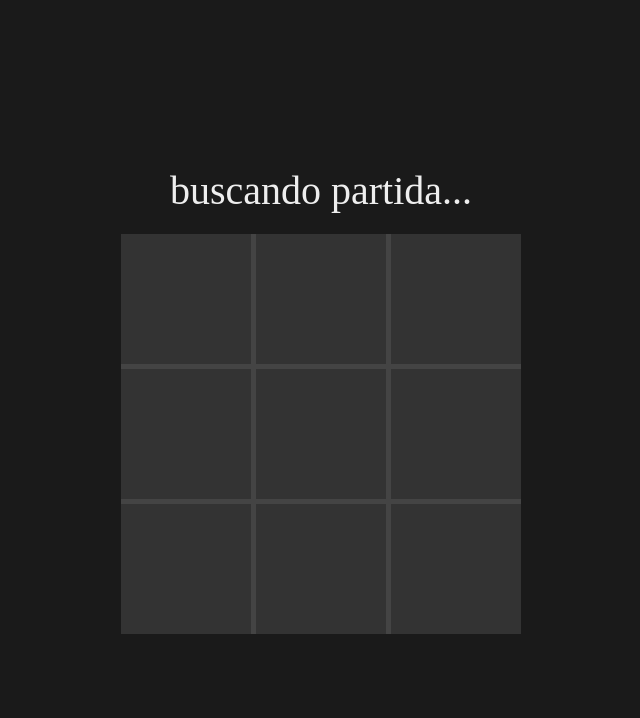
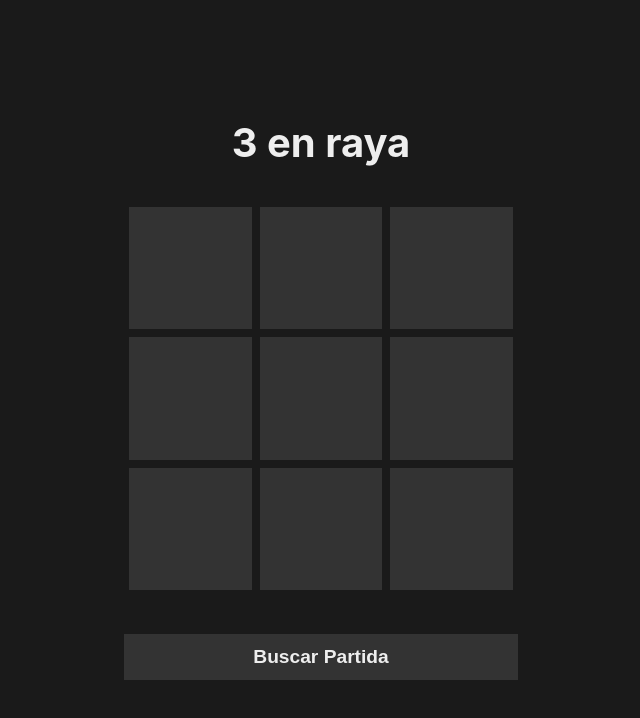
Before and after one commit to galisma/tic-tac-toe, a plain HTML site: page client-web/index.html in a window 1280 px wide. Shown: the whole page, without its empty margins (319-959 px from the left). Drawn offline with Linux system fonts and the light colour scheme.

Commit message:
Improved style

```diff
--- a/client-web/index.html
+++ b/client-web/index.html
@@ -1,25 +1,31 @@
 <!DOCTYPE html>
-<html lang="en">
+<html lang="es">
+
 <head>
     <meta charset="UTF-8">
     <meta name="viewport" content="width=device-width, initial-scale=1.0">
+    <meta name="description" content="Juego de 3 en raya (Tic-Tac-Toe) multijugador">
     <link rel="stylesheet" href="styles.css">
     <title>3 en raya</title>
 </head>
+
 <body>
-    <p id="display"> 3 en raya </p>
-
-    <div id="board">
-        <div class="square" id="1" onclick="handleClick(1)"></div>
-        <div class="square" id="2" onclick="handleClick(2)"></div>
-        <div class="square" id="3" onclick="handleClick(3)"></div>
-        <div class="square" id="4" onclick="handleClick(4)"></div>
-        <div class="square" id="5" onclick="handleClick(5)"></div>
-        <div class="square" id="6" onclick="handleClick(6)"></div>
-        <div class="square" id="7" onclick="handleClick(7)"></div>
-        <div class="square" id="8" onclick="handleClick(8)"></div>
-        <div class="square" id="9" onclick="handleClick(9)"></div>
-    </div>
+    <main id="container">
+        <h1 id="display">3 en raya</h1>
+        <div id="board" role="grid" aria-label="Tablero de 3 en raya">
+            <button class="square" id="sq-1" aria-label="Casilla 1"></button>
+            <button class="square" id="sq-2" aria-label="Casilla 2"></button>
+            <button class="square" id="sq-3" aria-label="Casilla 3"></button>
+            <button class="square" id="sq-4" aria-label="Casilla 4"></button>
+            <button class="square" id="sq-5" aria-label="Casilla 5"></button>
+            <button class="square" id="sq-6" aria-label="Casilla 6"></button>
+            <button class="square" id="sq-7" aria-label="Casilla 7"></button>
+            <button class="square" id="sq-8" aria-label="Casilla 8"></button>
+            <button class="square" id="sq-9" aria-label="Casilla 9"></button>
+        </div>
+        <button id="search">Buscar Partida</button>
+    </main>
     <script src="scripts.js"></script>
 </body>
+
 </html>
--- a/client-web/scripts.js
+++ b/client-web/scripts.js
@@ -1,10 +1,33 @@
-handleClick = (number) => {
-    console.log(`click in square ${number}`)
-}
+// Game state and UI elements
+const display = document.getElementById("display");
+const board = document.getElementById("board");
+const searchBtn = document.getElementById("search");
 
-socket = new WebSocket("ws://localhost:8080", "ws");
-console.log(socket);
+const handleClick = (number) => {
+    console.log(`click in square ${number}`);
+    // Future game logic here
+};
 
-display = document.getElementById("display");
+// Initialize square event listeners
+document.querySelectorAll('.square').forEach((square, index) => {
+    square.addEventListener('click', () => handleClick(index + 1));
+});
 
-display.innerHTML = 'buscando partida...'
+// Search button listener
+searchBtn.addEventListener('click', () => {
+    console.log("Buscando partida...");
+    // Future search logic here
+});
+
+// WebSocket setup
+const socket = new WebSocket("ws://localhost:8080", "ws");
+
+socket.onopen = () => {
+    console.log("WebSocket connection established");
+};
+
+socket.onmessage = (event) => {
+    console.log("Message from server:", event.data);
+};
+
+display.innerHTML = '3 en raya';
--- a/client-web/styles.css
+++ b/client-web/styles.css
@@ -1,3 +1,24 @@
+:root {
+    --display: #eee;
+    --search: #eee;
+    --square-bg: #333;
+    --square-hover: #444;
+    --board-bg: #1a1a1a;
+    --website-bg: #1a1a1a;
+}
+
+@media (prefers-color-scheme: light) {
+    /* same colors atm */
+    :root {
+        --display: #eee;
+        --search: #eee;
+        --square-bg: #333;
+        --square-hover: #444;
+        --board-bg: #1a1a1a;
+        --website-bg: #1a1a1a;
+    }
+}
+
 * {
     margin: 0;
     padding: 0;
@@ -9,34 +30,73 @@ body {
     flex-direction: column;
     justify-content: center;
     align-items: center;
-    gap: 20px;
     min-height: 100vh;
-    color: #eee;
-    background-color: #1a1a1a;
+    color: var(--display);
+    background-color: var(--website-bg);
+    font-family: 'Inter', -apple-system, BlinkMacSystemFont, 'Segoe UI', Roboto, sans-serif;
+}
+
+#container {
+    display: flex;
+    flex-direction: column;
+    align-items: center;
+    justify-content: center;
+    gap: 2rem;
+    width: 90%;
+    max-width: 400px;
 }
 
 #display {
-    font-size: 40px;
+    font-size: 2.5rem;
+    font-weight: 700;
+    text-align: center;
 }
 
 #board {
     display: grid;
     grid-template-rows: repeat(3, 1fr);
     grid-template-columns: repeat(3, 1fr);
-    gap: 5px;
-    width: 80%;
-    max-width: 400px;
+    gap: 8px;
+    width: 100%;
     aspect-ratio: 1 / 1;
-    background-color: #444;
+    background-color: var(--board-bg);
+    border: 8px solid var(--board-bg);
+    overflow: hidden;
 }
 
 .square {
-    background-color: #333;
+    background-color: var(--square-bg);
+    border: none;
+    cursor: pointer;
     width: 100%;
     height: 100%;
+    font-size: 2rem;
+    color: var(--text);
+    display: flex;
+    align-items: center;
+    justify-content: center;
 }
 
 .square:hover {
+    background-color: var(--square-hover);
+}
+
+.square:focus-visible {
+    outline: 2px solid var(--text);
+    outline-offset: -4px;
+}
+
+#search {
+    font-size: 1.2rem;
+    font-weight: 600;
     cursor: pointer;
-    background-color: #444;
+    background-color: var(--square-bg);
+    color: var(--search);
+    width: 100%;
+    padding: 12px;
+    border: 3px solid var(--board-bg);
 }
+
+#search:hover {
+    background-color: var(--square-hover);
+}
```
